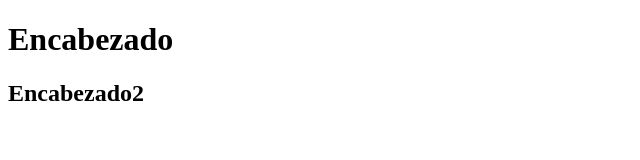
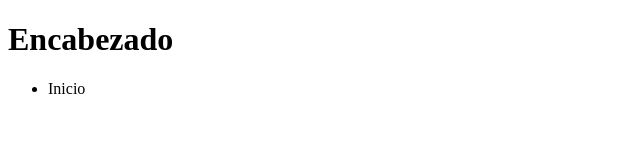
Before and after one commit to cecilia051122-ui/PruebaGit2, a plain HTML site: page index.html in a window 1280 px wide. Shown: the whole page, without its empty margins (0-640 px from the left). Drawn offline with Linux system fonts and the light colour scheme.

Commit message:
Se agrego lista

```diff
--- a/index.html
+++ b/index.html
@@ -7,6 +7,8 @@
 </head>
 <body>
     <h1>Encabezado</h1>
-    <h2>Encabezado2</h2>
+    <ul>
+        <li>Inicio</li>
+    </ul>
 </body>
 </html>
```
